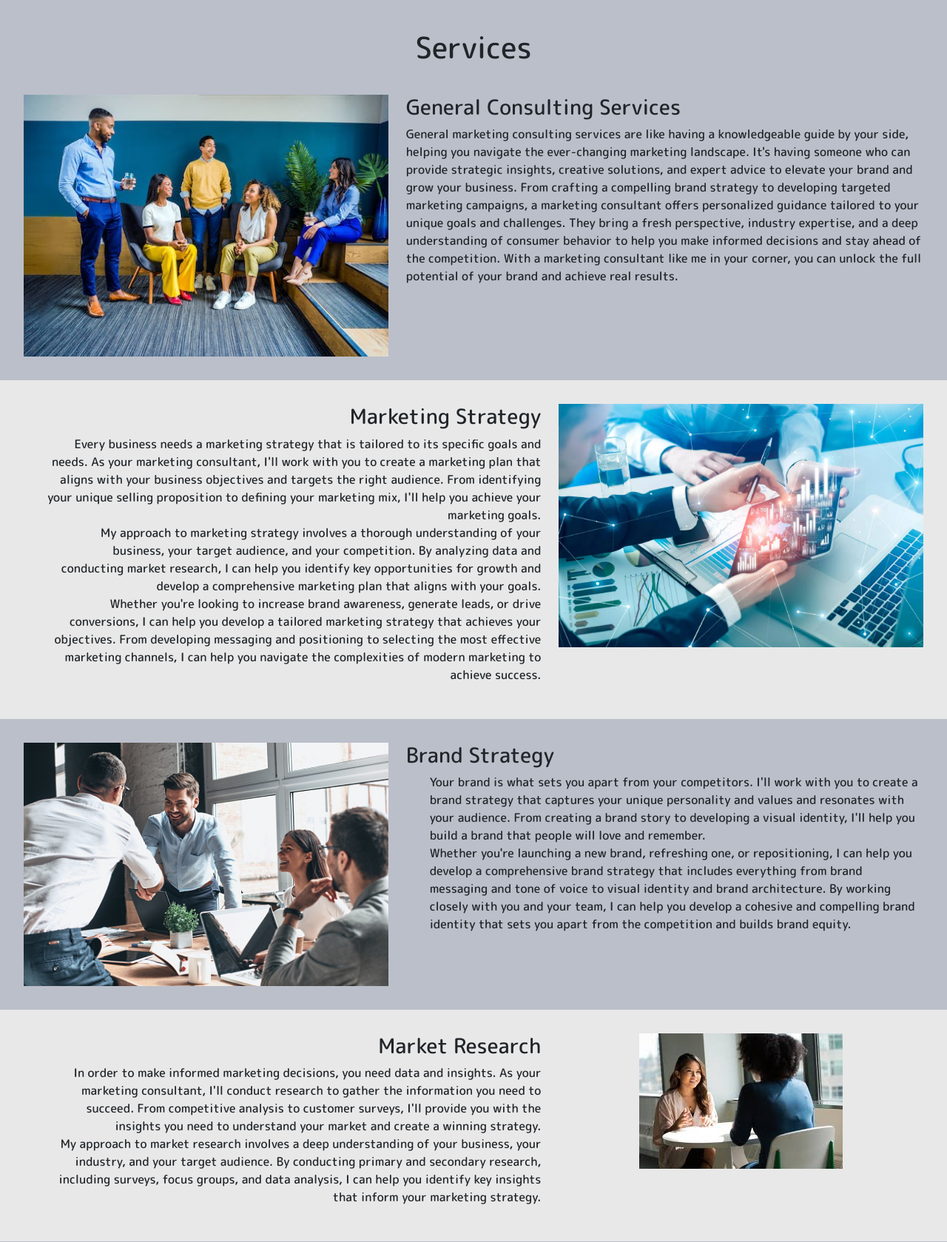
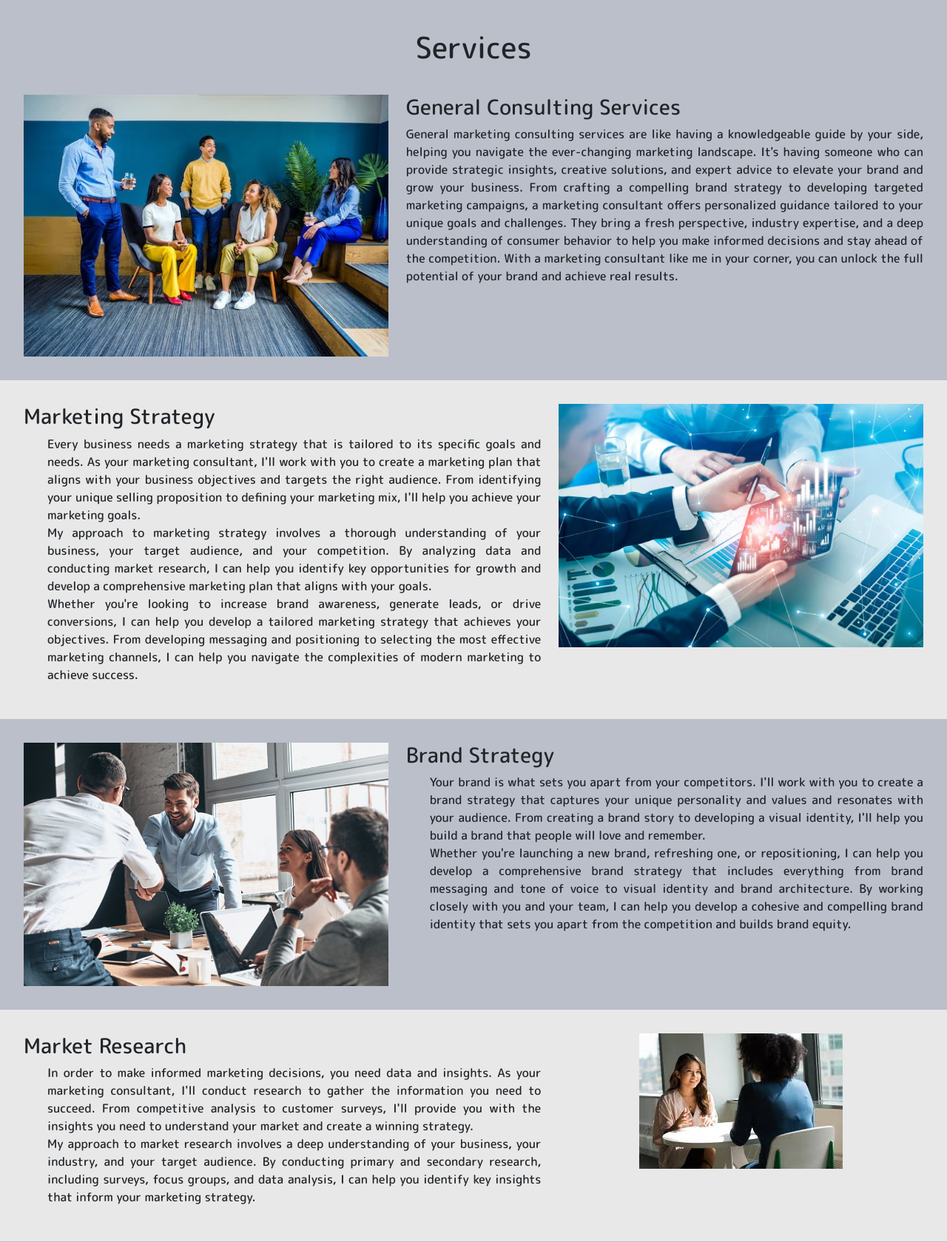
Before and after one commit to vparrello/KallasWebsite, a Flask app: page /Services in a window 1280 px wide. Shown: the part 190-1869 px from the top of the page at 74% size. Run offline with Flask 3, Linux system fonts and the light colour scheme; some libraries are stand-ins or nearby versions.

Commit message:
Add files via upload

```diff
--- a/static/css/styles.css
+++ b/static/css/styles.css
@@ -130,7 +130,7 @@ a {
     color: blue;
 }
 .aboutpic {
-    max-width: 100px;
+    max-width: 150px;
     padding-right: 10px;
 }
 
@@ -180,16 +180,18 @@ a {
 }
 .card-dark {
     background-color: #BBBFCA;
+    padding: 2em;
 }
 .card-light {
     background-color: #E8E8E8;
+    padding: 2em;
 }
 /* Services Page */
 .serv-left-text {
-    text-align: left;
+    text-align: justify;
 }
 .serv-right-text {
-    text-align: right;
+    text-align: justify;
 }
 .serv-list {
     list-style-type: none;
```
